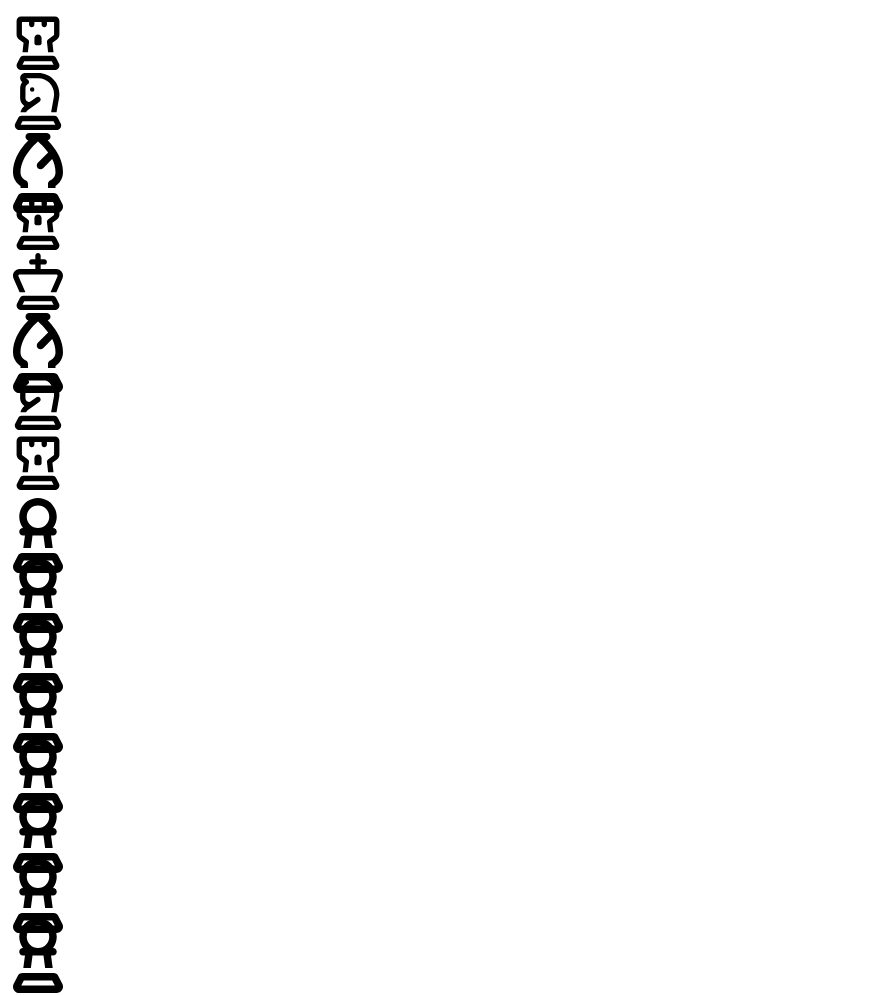
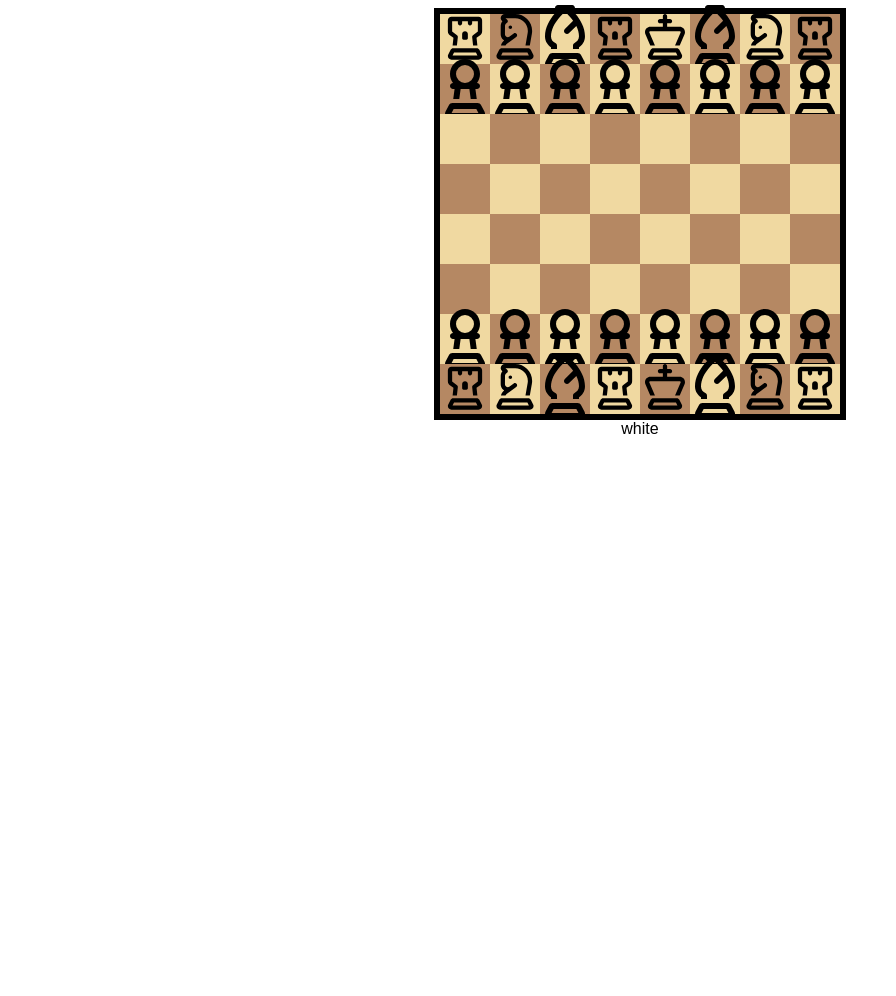
Before and after one commit to jjvemz/ChessJSVanilla, a website with bundled scripts: page index.html in a window 1280 px wide. Shown: the top 996 px of the page, without its empty margins (0-896 px from the left). After the commit the page ends 800 px from the top, so only its background shows below. Built offline with nearby package versions, Linux system fonts and the light colour scheme.

Commit message:
now for real

```diff
--- a/index.html
+++ b/index.html
@@ -10,6 +10,8 @@
     <div id="gameboard"></div>
     <div id="player">El jugador es</div>
     <div id="info-display"></div>
-    <script src="./dist/app.js"></script>
+    <script src="./dist/app.js" type="module"></script>
+    <script type="module" src="dist/pieces/pieces.js"></script>
+
 </body>
 </html>
--- a/package.json
+++ b/package.json
@@ -5,14 +5,15 @@
   "main": "app.js",
   "scripts": {
     "build": "tsc",
-    "start": "tsc && live-server"
+    "start": "tsc --watch"
   },
   "author": "",
   "license": "ISC",
   "devDependencies": {
     "@swc-node/register": "^1.10.9",
     "ts-node": "^10.9.2",
-    "typescript": "^5.6.3"
+    "typescript": "^5.6.3",
+    "undici": "^6.20.1"
   },
   "dependencies": {
     "chesstsvanilla": "file:",
--- a/style.css
+++ b/style.css
@@ -1,29 +1,42 @@
-#chess-board {
+body {
+  display: flex;
+  flex-direction: column;
+  align-items: center;
+  justify-content: center;
+  font-family: Arial, sans-serif;
+}
+
+#gameboard {
   display: grid;
-    grid-template-columns: repeat(8, 60px);
-    grid-template-rows: repeat(8, 60px);
-    width: 480px;
-    height: 480px;
-    border: 2px solid #333;
+  grid-template-columns: repeat(8, 1fr);
+  width: 400px; /* Ajusta el tamaño como desees */
+  height: 400px; /* Ajusta el tamaño como desees */
+  border: 6px solid black;
+
 }
 
 .square {
-    width: 60px;
-    height: 60px;
+  width: 50px; /* Ajusta el tamaño de cada casilla */
+  height: 50px; /* Ajusta el tamaño de cada casilla */
   display: flex;
   align-items: center;
   justify-content: center;
+
 }
 
-  .square.light {
-    background-color: #f0d9b5;
+.beige {
+  background-color: #f0d9a1;
 }
 
-  .square.dark {
+.brown {
   background-color: #b58863;
 }
 
 .piece {
-    width: 50px;
-    height: 50px;
+  width: 40px;
+  height: auto;
 }
+
+.dragging {
+  opacity: 0.5;
+}
--- a/ts/app.ts
+++ b/ts/app.ts
@@ -1,5 +1,6 @@
 // app.ts
 import { pawn, king, horse, rook, bishop, queen } from './pieces/pieces';
+
 
 type PieceColor = 'white' | 'black';
 type PieceType = 'pawn' | 'king' | 'queen' | 'bishop' | 'knight' | 'rook';
@@ -51,27 +52,31 @@ const startPieces: Piece[] = [
 ] as const;
 
 function createBoard(): void {
+    if (!gameBoard) {
+        console.error("El contenedor de juego no está definido.");
+        return;
+    }
+
     for (let i = 0; i < width * width; i++) {
         const square = document.createElement('div');
         square.classList.add('square');
         square.setAttribute('square-id', i.toString());
-        square.classList.add(i % 2 === 0 ? 'beige' : 'brown');
 
         const row = Math.floor(i / 8);
-        if (row <= 1) {
-            square.classList.add('black');
-        }
-        if (row >= 6) {
-            square.classList.add('white');
-        }
+        const isBeige = (row % 2 === 0 && i % 2 === 0) || (row % 2 !== 0 && i % 2 !== 0);
+        square.classList.add(isBeige ? 'beige' : 'brown');
 
         gameBoard.append(square);
     }
-console.log("Piezas: ",pawn, king, horse, bishop, rook, queen);
-
+    console.log("Tablero creado.");
 }
 
 function startGame(): void {
+    if (!startPieces || startPieces.length === 0) {
+        console.error("Las piezas iniciales no están definidas.");
+        return;
+    }
+
     startPieces.forEach(piece => {
         const square = document.querySelector(`[square-id="${piece.position}"]`) as HTMLElement;
         if (square) {
@@ -82,11 +87,14 @@ function startGame(): void {
                 pieceElement.setAttribute('draggable', 'true');
                 pieceElement.setAttribute('data-type', piece.type);
             }
+            console.log(`Pieza ${piece.type} colocada en la posición ${piece.position}.`);
+        } else {
+            console.warn(`No se encontró la casilla para la posición ${piece.position}.`);
         }
     });
-console.log("Piezas: ",pawn, king, horse, bishop, rook, queen);
+    console.log("Piezas iniciales colocadas.");
+}
 
-}
 
 createBoard();
 startGame();
--- a/tsconfig.json
+++ b/tsconfig.json
@@ -1,9 +1,11 @@
 {
   "compilerOptions": {
-      "target": "es6",
-      "module": "es6",
+      "target": "ES6",
+      "module": "ES6",
+      "moduleResolution": "node",
       "outDir": "./dist",
       "rootDir": "./ts",
+
       "strict": true
   },
   "include": ["ts/**/*.ts"],
```
Also changed, not shown: dist/app.js, 1 other file. Lines whose indentation alone changed are shown as unchanged.
